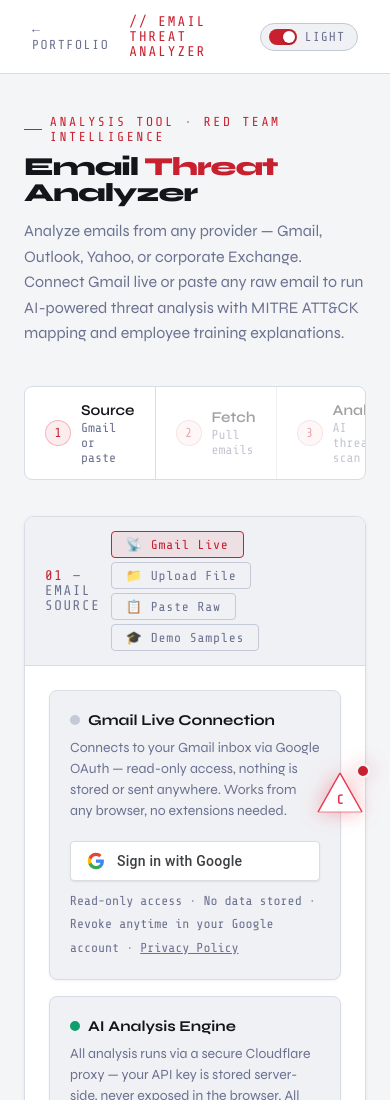
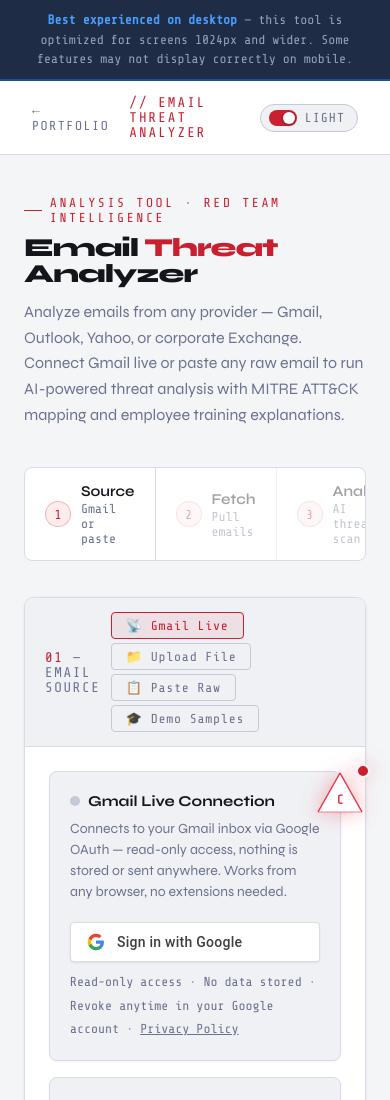
Before and after one commit to yana-ivanov/cybersecurity-portfolio, a plain HTML site: page tools/email-threat-analyzer.html in a window 390 px wide. Shown: the top 1100 px of the page. Drawn offline with nearby package versions, Linux system fonts and the light colour scheme.

Commit message:
Add desktop-only notice for mobile screens under 1024px

```diff
--- a/tools/email-threat-analyzer.html
+++ b/tools/email-threat-analyzer.html
@@ -1432,9 +1432,16 @@
   padding: 8px 10px;
 }
 .vt-key-note a { color: var(--blue); }
+.mobile-only-notice{display:none;background:#1e2d45;border-bottom:2px solid #1a4fa0;padding:.65rem 1.5rem;font-family:var(--mono);font-size:13px;color:#94a3b8;text-align:center;line-height:1.5}
+.mobile-only-notice strong{color:#4a9eff}
+@media(max-width:1024px){.mobile-only-notice{display:block}}
 </style>
 </head>
 <body class="light">
+
+<div class="mobile-only-notice">
+  <strong>Best experienced on desktop</strong> — this tool is optimized for screens 1024px and wider. Some features may not display correctly on mobile.
+</div>
 
 <nav class="nav">
   <div style="display:flex;align-items:center;gap:20px;">
```
